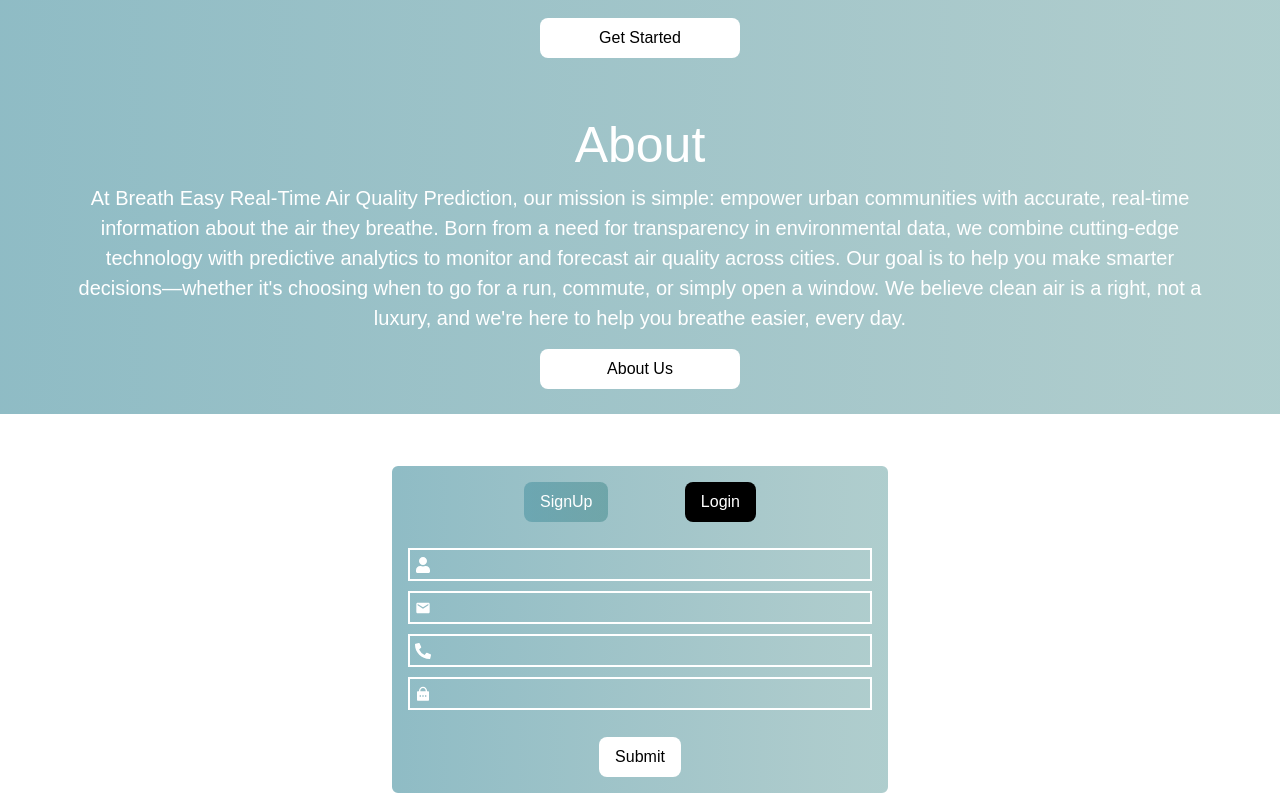
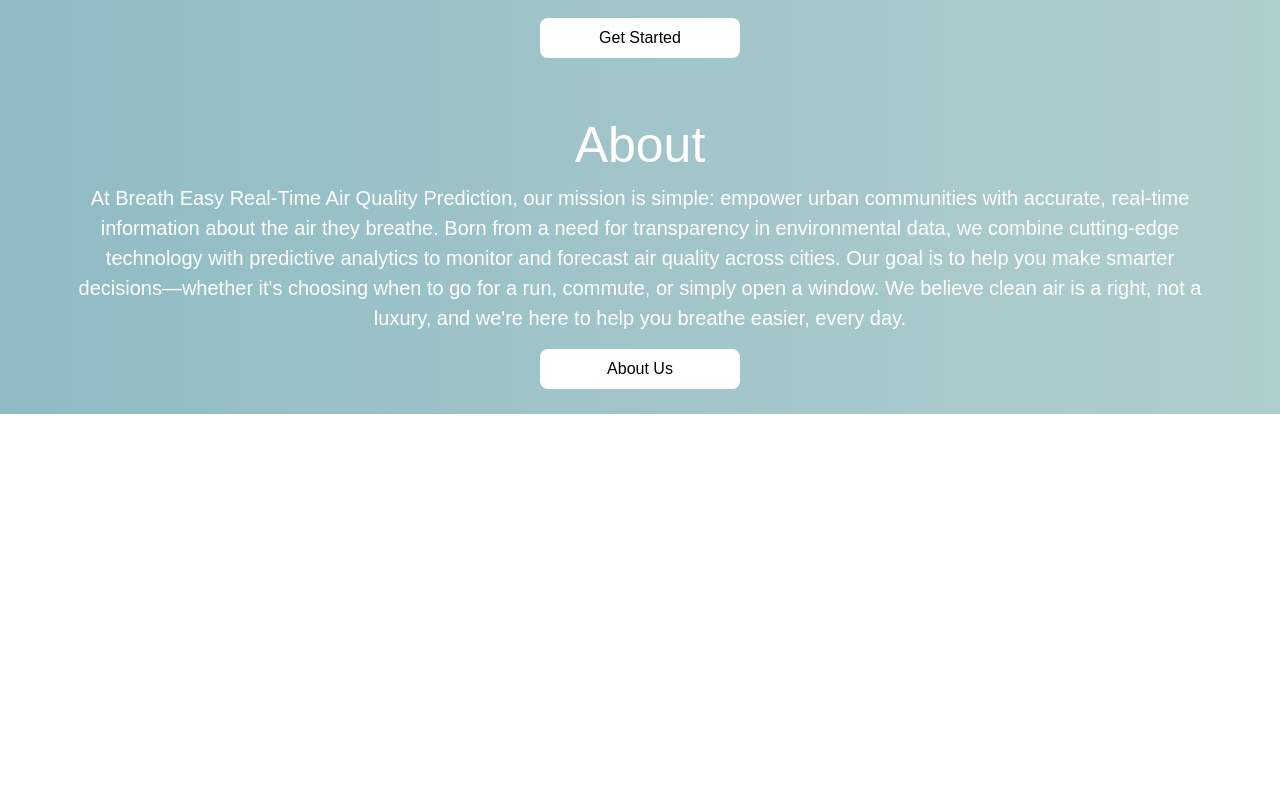
Before and after one commit to alsongard/Air-Quality-Prediction-Website, a Next.js app in the folder air_quality_prediction/: page / in a window 1280 px wide. Shown: the part 1018-1813 px from the top of the page. After the commit the page ends 1432 px from the top, so only its background shows below. Built offline with nearby package versions, Linux system fonts and the light colour scheme.

Commit message:
landing page removed form element

```diff
--- a/air_quality_prediction/app/page.tsx
+++ b/air_quality_prediction/app/page.tsx
@@ -1,8 +1,6 @@
 import Image from "next/image";
-import { FaUser } from "react-icons/fa";
-import { MdEmail } from "react-icons/md";
-import { FaPhoneAlt } from "react-icons/fa";
-import { RiLockPasswordFill } from "react-icons/ri";
+import FormLoginSignup from "./components/form_login_signup";
+
 
 export default function Home() {
   return (
@@ -27,36 +25,7 @@ export default function Home() {
         </div>
       </section>
 
-      {/* modal */}
-      <div className='w-[500px] border-2 border-white mx-auto mt-[50px] p-4 rounded-lg bg-gradient-to-r from-[rgba(85,153,167,0.66)] to-[rgba(10,105,105,0.33)] text-white'>
-        <form className='flex flex-col gap-4 items-center'>
-          <div className='w-[50%]  flex flex-row justify-between'><button className='bg-gradient-to-r from-[rgba(85,153,167,0.66)] to-[rgba(10,105,105,0.33)] px-4 py-2 rounded-lg'>SignUp</button><button className='bg-black px-4 py-2 rounded-lg opacity-[0.5px]'>Login</button></div>
 
-          <div className='w-full'>
-            <label className='border-2 border-white flex flex-row items-center py-[2.5px] pl-[5px] my-[10px]' htmlFor="name">
-              <FaUser/>
-              <input type="text" id="name" name="name" required />
-            </label>
-
-            <label className='border-2 border-white flex flex-row items-center py-[2.5px] pl-[5px] my-[10px]' htmlFor="email">
-              <MdEmail/>
-              <input type="email" id="email" name="email" required />
-            </label>
-
-            <label className='border-2 border-white flex flex-row items-center py-[2.5px] pl-[5px] my-[10px]' htmlFor="password">
-              <FaPhoneAlt/>
-              <input type="password" id="password" name="password" required />
-            </label>
-
-            <label className='border-2 border-white flex flex-row items-center py-[2.5px] pl-[5px] my-[10px]' htmlFor="confirm-password">
-              <RiLockPasswordFill/>
-              <input type="password" id="confirm-password" name="confirm-password" required />
-            </label>
-          </div>
-
-          <input type='submit' value='Submit' className='bg-white text-black px-4 py-2 rounded-lg mt-[1px]'/>
-        </form>
-      </div>
     </main>
 
 
```
